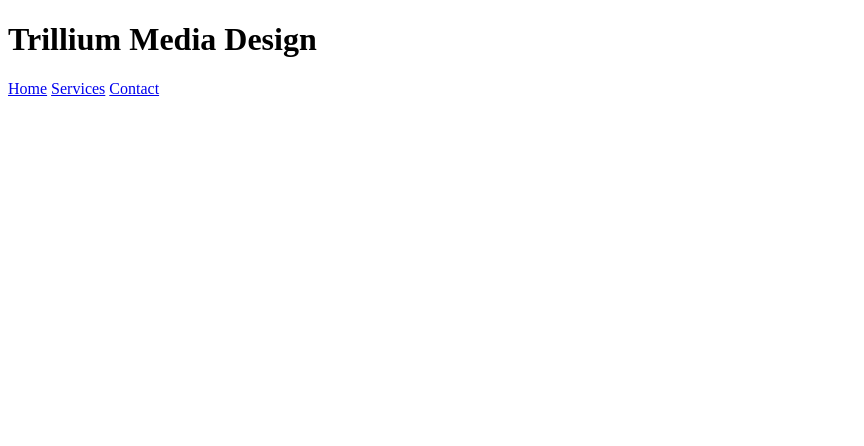
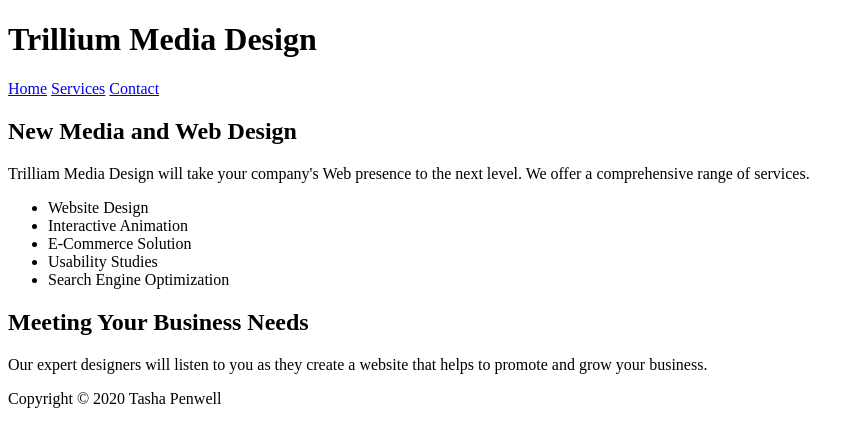
Before and after one commit to DakotaWarner/Chapter3, a plain HTML site: page embedded.html in a window 1280 px wide. Shown: the whole page, without its empty margins (0-864 px from the left). Drawn offline with Linux system fonts and the light colour scheme.

Commit message:
Update embedded.html

```diff
--- a/embedded.html
+++ b/embedded.html
@@ -14,5 +14,26 @@
         <a href = "#">Services</a>
         <a href = "#">Contact</a>
     </nav>
+
+    <h2>New Media and Web Design</h2>
+
+    <p>Trilliam Media Design will take your company's Web presence to the next level. We offer a comprehensive range of services.
+    </p>
+
+    <ul>
+        <li> Website Design</li>
+        <li>Interactive Animation</li>
+        <li>E-Commerce Solution</li>
+        <li>Usability Studies</li>
+        <li>Search Engine Optimization</li>
+    </ul>
+
+    <h2>Meeting Your Business Needs</h2>
+
+    <p>Our expert designers will listen to you as they create a website that helps to promote and grow your business.</p>
+
+    <footer>
+        Copyright &copy; 2020 Tasha Penwell
+    </footer>
 </body>
 </html>
```
